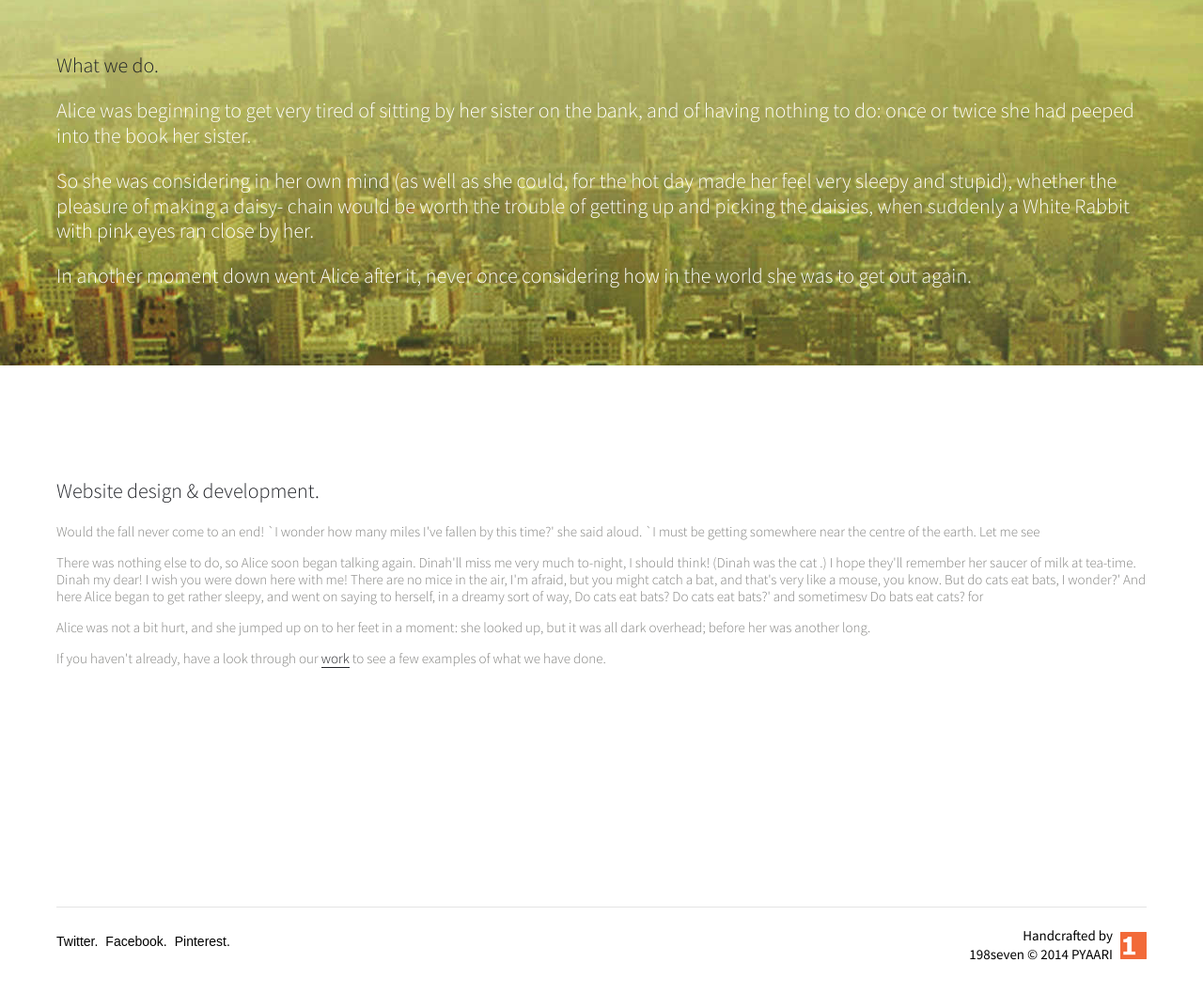
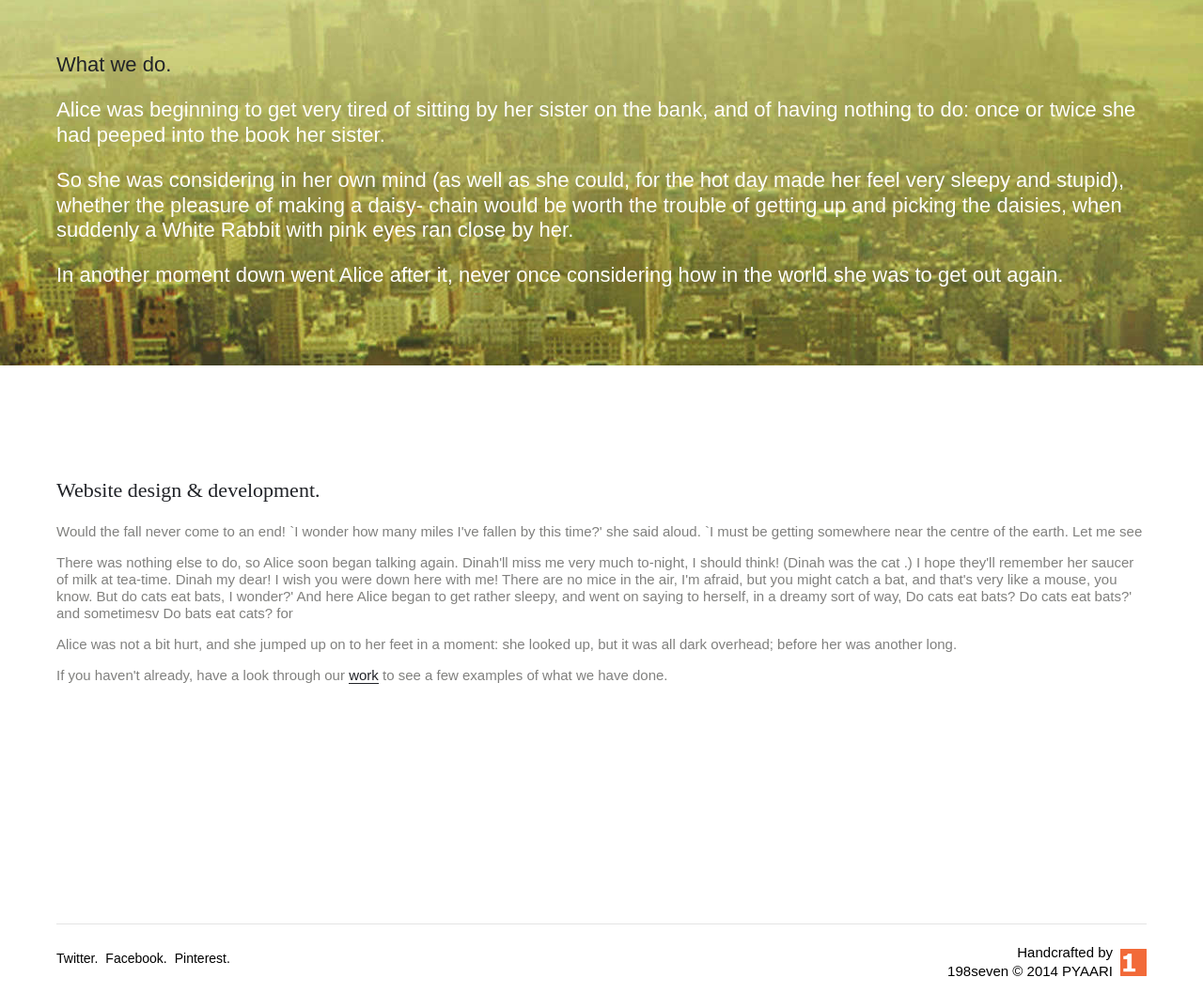
Before and after one commit to belzabor/belzabor.github.io, a plain HTML site: page what-we-do.html in a window 1280 px wide. Shown: the part 106-1163 px from the top of the page at 94% size. Drawn offline with Linux system fonts and the light colour scheme.

Commit message:
fix font, add contact on index page

```diff
--- a/styles/main.css
+++ b/styles/main.css
@@ -43,7 +43,7 @@ body {
   -ms-text-size-adjust: none;
   -webkit-text-size-adjust: none;
   background-color: #fff;
-  font: normal normal 62.5%/1em 'Source Sans Pro', sans-serif;
+  font: normal normal 62.5%/1em sans-serif;
   font-size: 62.5%;
 }
 article, aside, details, figcaption, figure, footer, header, hgroup, main, menu, nav, section, summary {
@@ -110,7 +110,7 @@ section#content #preamble, section#content article {
 }
 section#content #preamble h1, section#content article h1 {
   color: #212328;
-  font: 300 22px/1.2em Source Sans Pro, sans-serif;
+  font: 300 22px/1.2em sans-serif;
   padding-bottom: 1em
 }
 section#content #preamble h2, section#content article h2 {
@@ -124,7 +124,7 @@ section#content #preamble h3, section#content article h3 {
 }
 section#content #preamble p, section#content article p {
   color: #80807e;
-  font: 300 15px/1.2em Source Sans Pro, sans-serif;
+  font: 300 15px/1.2em sans-serif;
   padding-bottom: 1em
 }
 section#content #preamble p.space-after, section#content article p.space-after {
@@ -132,7 +132,7 @@ section#content #preamble p.space-after, section#content article p.space-after {
 }
 section#content #preamble .em, section#content article .em {
   color: #80807e;
-  font: 300 22px/1.2em Source Sans Pro, sans-serif;
+  font: 300 22px/1.2em sans-serif;
   padding-bottom: 1em
 }
 section#content #preamble a, section#content article a {
@@ -216,12 +216,12 @@ section#content #our-work ul li .overlay summary {
 }
 section#content #our-work ul li .overlay summary h2 {
   color: #fff;
-  font: 400 20px/1em Source Sans Pro, sans-serif;
+  font: 400 20px/1em sans-serif;
   padding-bottom: 15px
 }
 section#content #our-work ul li .overlay summary h3 {
   color: #098aa5;
-  font: 300 15px/0.9em Source Sans Pro, sans-serif;
+  font: 300 15px/0.9em sans-serif;
   padding-top: 12px
 }
 section#content #our-work ul li .overlay .loves {
@@ -362,7 +362,7 @@ section#content #work-visuals ul li img {
 section#content #preamble a.read-more {
   border-style: none;
   color: #212328;
-  font: 300 15px/1.4em Source Sans Pro, sans-serif;
+  font: 300 15px/1.4em sans-serif;
   text-decoration: none
 }
 section#content #preamble a.read-more:hover {
@@ -380,7 +380,7 @@ section #what-we-do article {
 }
 section #what-we-do article h2 {
   color: #212328;
-  font: 300 22px/1.2em Source Sans Pro, sans-serif
+  font: 300 22px/1.2em ans-serif
 }
 section#content footer#msf {
   bottom: 0;
@@ -404,7 +404,7 @@ footer#msf ul#lets-be-social li {
 }
 footer#msf div#legal {
   float: right;
-  font: 400 15px/1em Source Sans Pro, sans-serif;
+  font: 400 15px/1em sans-serif;
   text-align: right;
   width: 300px
 }
```
Also changed, not shown: index.html (+1 -0 lines).
